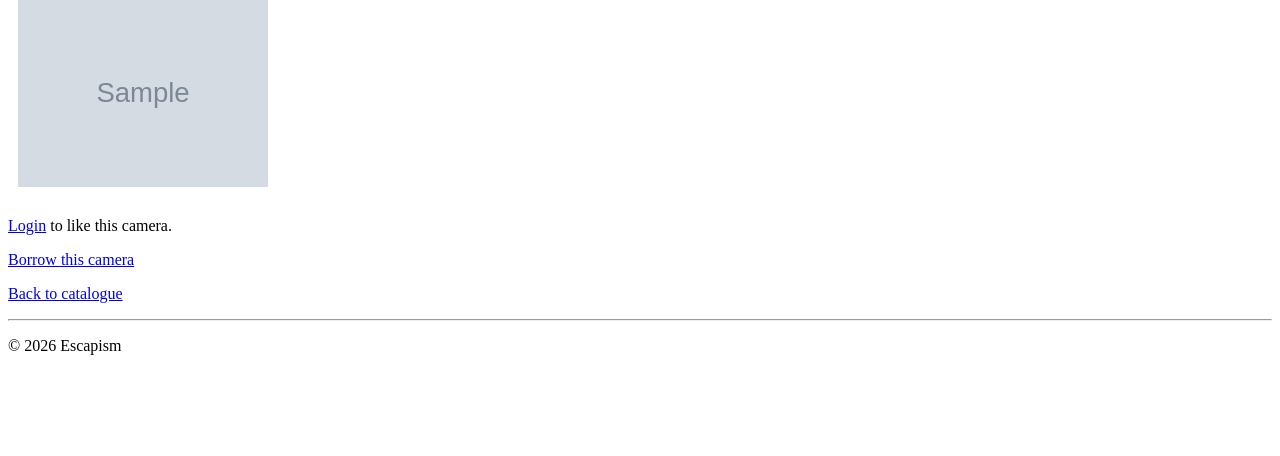
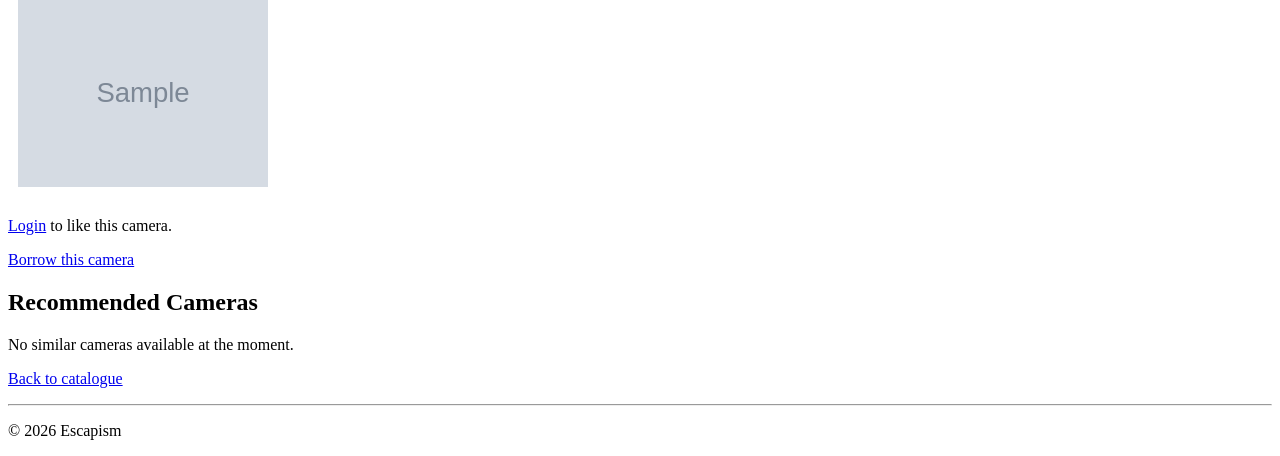
Before and after one commit to odysseas404/ITC4214---Final-Project, a Django app: page /camera/1/ in a window 1280 px wide. Shown: the part 739-1195 px from the top of the page. Before the commit the page ends 1094 px from the top, so only its background shows below. Run offline with Django 5.2, Linux system fonts and the light colour scheme; tables that the repository leaves empty hold one stand-in row (values such as "Sample post"); grey boxes marked "Sample" are stand-in pictures.

Commit message:
Added the recommendations in camera_detail.html.

```diff
--- a/catalogue/templates/catalogue/camera_detail.html
+++ b/catalogue/templates/catalogue/camera_detail.html
@@ -67,6 +67,39 @@
     <p>This camera is currently unavailable.</p>
 {% endif %}
 
+<h2>Recommended Cameras</h2>
+
+{% if recommended_cameras %}
+
+    {% for recommended_camera in recommended_cameras %}
+
+        <div class="camera-card">
+            <h3>{{ recommended_camera.name }}</h3>
+
+            {% if recommended_camera.main_image %}
+                <img
+                    src="{{ recommended_camera.main_image.url }}"
+                    alt="{{ recommended_camera.name }}"
+                    class="camera-card-image">
+            {% endif %}
+
+            <p><strong>Manufacturer:</strong> {{ recommended_camera.manufacturer }}</p>
+            <p><strong>Film format:</strong> {{ recommended_camera.film_format }}</p>
+            <p><strong>Recommended for:</strong> {{ recommended_camera.recommended_trip_type }}</p>
+
+            <a href="{% url 'catalogue:camera_detail' recommended_camera.id %}">
+                View details
+            </a>
+        </div>
+
+    {% endfor %}
+
+{% else %}
+
+    <p>No similar cameras available at the moment.</p>
+
+{% endif %}
+
 <p>
     <a href="{% url 'catalogue:home' %}">Back to catalogue</a>
 </p>
```
